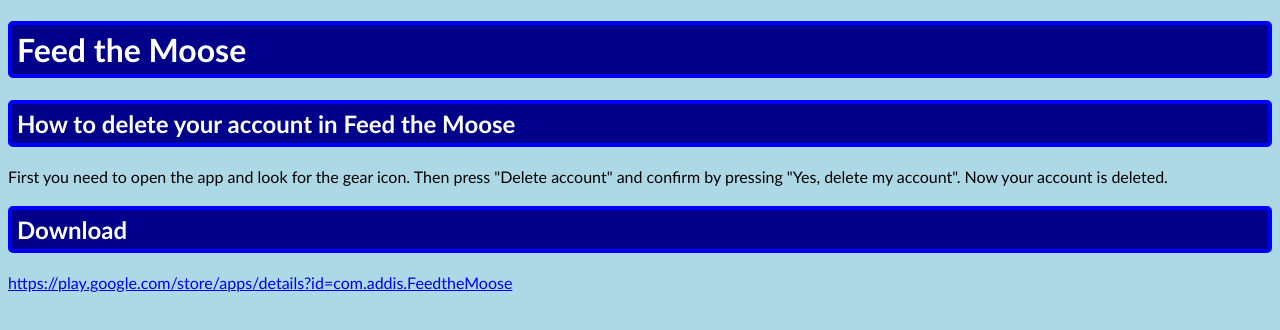
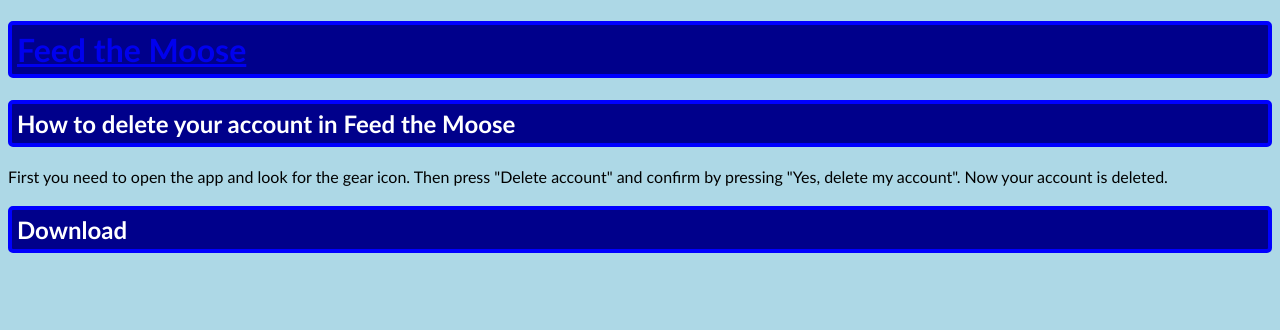
Before and after one commit to blabla-bla12345/FeedTheMoose, a plain HTML site: page deleteAcc.html in a window 1280 px wide. Drawn offline with Linux system fonts and the light colour scheme.

Commit message:
Update deleteAcc.html

```diff
--- a/deleteAcc.html
+++ b/deleteAcc.html
@@ -9,11 +9,10 @@
 </head>
 
 <body>
-  <h1>Feed the Moose</h1>
+  <h1><a href="index.html">Feed the Moose</a></h1>
   <h2>How to delete your account in Feed the Moose</h2>
 First you need to open the app and look for the gear icon. Then press "Delete account" and confirm by pressing "Yes, delete my account". Now your account is deleted.  <h2>Download</h2>
-  <a href="https://play.google.com/store/apps/details?id=com.addis.FeedtheMoose">
-    https://play.google.com/store/apps/details?id=com.addis.FeedtheMoose</a>
+
 
 </body>
 
```
